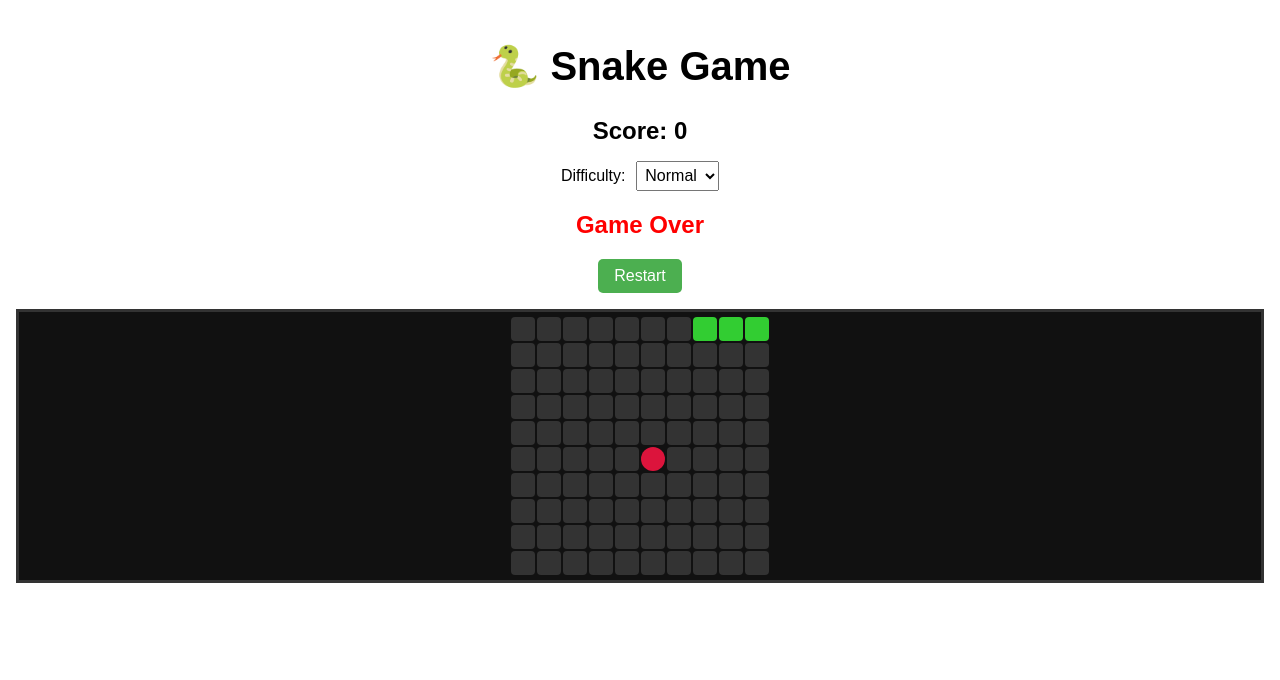
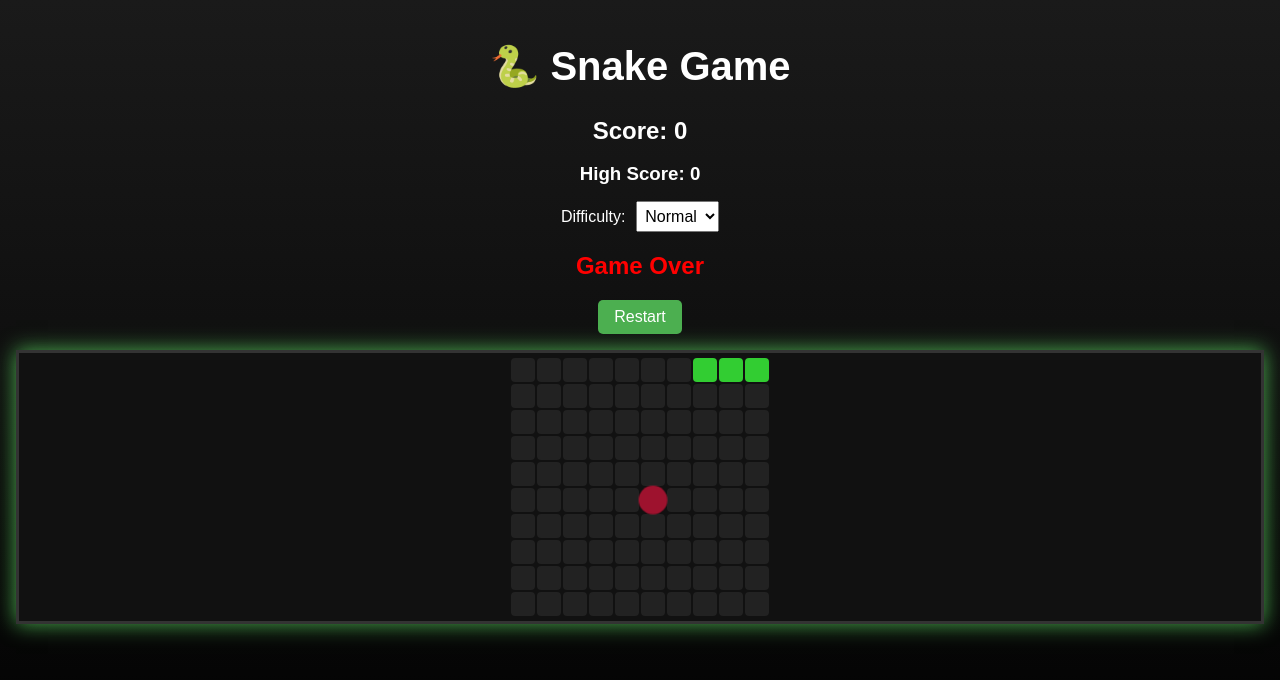
Before and after one commit to Kebhino/snake-game, a React (Create React App) app: page / in a window 1280 px wide. Shown: the top 680 px of the page. Built offline with nearby package versions, Linux system fonts and the light colour scheme; no server answers.

Commit message:
High Score in local storage, backgroud, playground shadow

```diff
--- a/src/SnakeGame.tsx
+++ b/src/SnakeGame.tsx
@@ -19,6 +19,9 @@ const SnakeGame = () => {
   const [gameOver, setGameOver] = useState(false);
   const [score, setScore] = useState(
     () => Number(localStorage.getItem("snake-score")) || 0
+  );
+  const [highScore, setHighScore] = useState(
+    () => Number(localStorage.getItem("snake-highscore")) || 0
   );
   const [speed, setSpeed] = useState(200);
   const [difficulty, setDifficulty] = useState("normal");
@@ -63,7 +66,11 @@ const SnakeGame = () => {
 
   useEffect(() => {
     localStorage.setItem("snake-score", String(score));
-  }, [score]);
+    if (score > highScore) {
+      setHighScore(score);
+      localStorage.setItem("snake-highscore", String(score));
+    }
+  }, [score, highScore]);
 
   useEffect(() => {
     if (gameOver) return;
@@ -123,10 +130,15 @@ const SnakeGame = () => {
         textAlign: "center",
         fontFamily: "Arial, sans-serif",
         padding: "1rem",
+        background: "linear-gradient(to bottom, #1a1a1a, #000)",
+        minHeight: "100vh",
+        color: "#fff",
       }}
     >
       <h1 style={{ fontSize: "2.5rem" }}>🐍 Snake Game</h1>
-      <h2 style={{ margin: "1rem 0" }}>Score: {score}</h2>
+      <h2 style={{ margin: "0.5rem 0" }}>Score: {score}</h2>
+      <h3 style={{ marginBottom: "1rem" }}>High Score: {highScore}</h3>
+
       <div style={{ marginBottom: "1rem" }}>
         <label style={{ marginRight: "10px" }}>Difficulty:</label>
         <select
@@ -139,7 +151,9 @@ const SnakeGame = () => {
           <option value="hard">Hard</option>
         </select>
       </div>
+
       {gameOver && <h2 style={{ color: "red" }}>Game Over</h2>}
+
       <button
         onClick={restartGame}
         style={{
@@ -166,6 +180,7 @@ const SnakeGame = () => {
           padding: "5px",
           backgroundColor: "#111",
           transition: "all 0.2s ease-in-out",
+          boxShadow: "0 0 20px #4CAF50",
         }}
       >
         {[...Array(boardSize)].flatMap((_, row) =>
@@ -182,15 +197,24 @@ const SnakeGame = () => {
                     ? "limegreen"
                     : isFood
                     ? "crimson"
-                    : "#333",
+                    : "#222",
                   borderRadius: isFood ? "50%" : "4px",
                   transition: "background-color 0.1s",
+                  animation: isFood ? "pulse 1s infinite ease-in-out" : "none",
                 }}
               />
             );
           })
         )}
       </div>
+
+      <style>{`
+        @keyframes pulse {
+          0% { transform: scale(1); opacity: 1; }
+          50% { transform: scale(1.2); opacity: 0.7; }
+          100% { transform: scale(1); opacity: 1; }
+        }
+      `}</style>
     </div>
   );
 };
```
